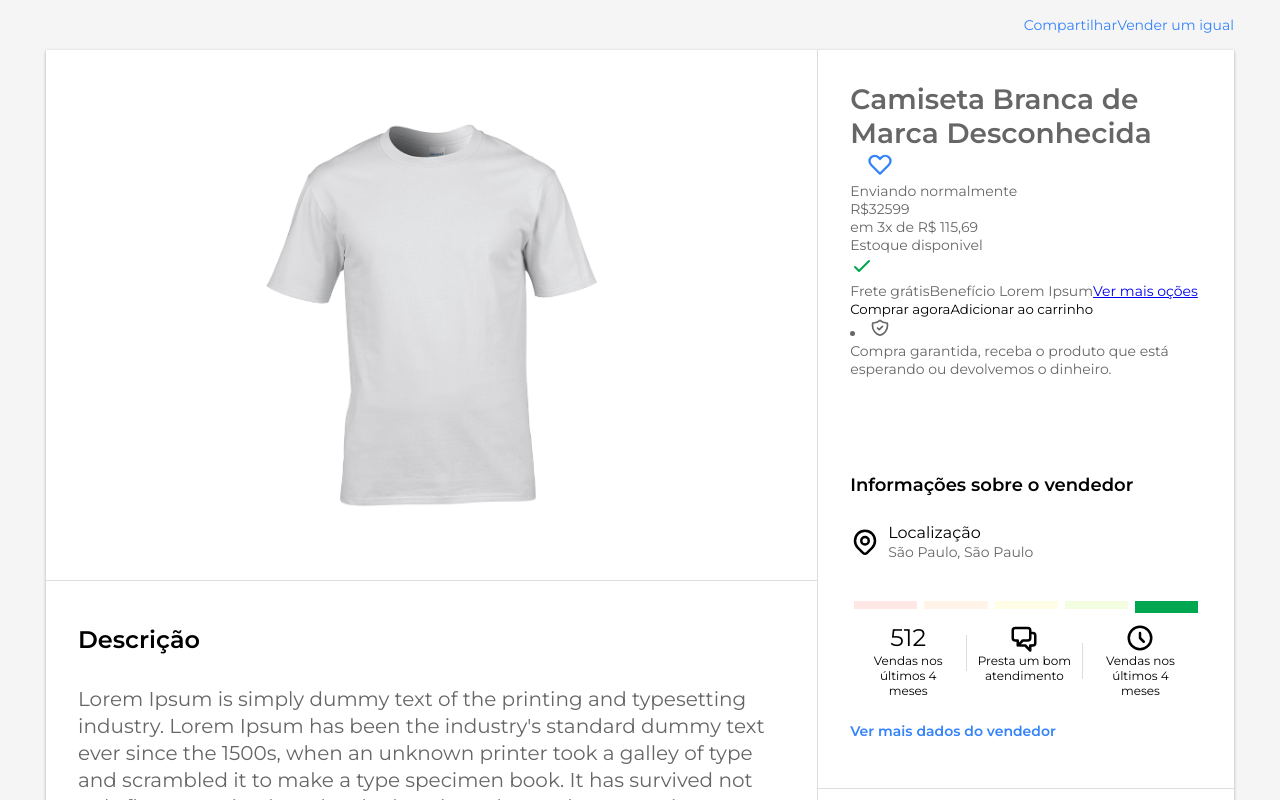
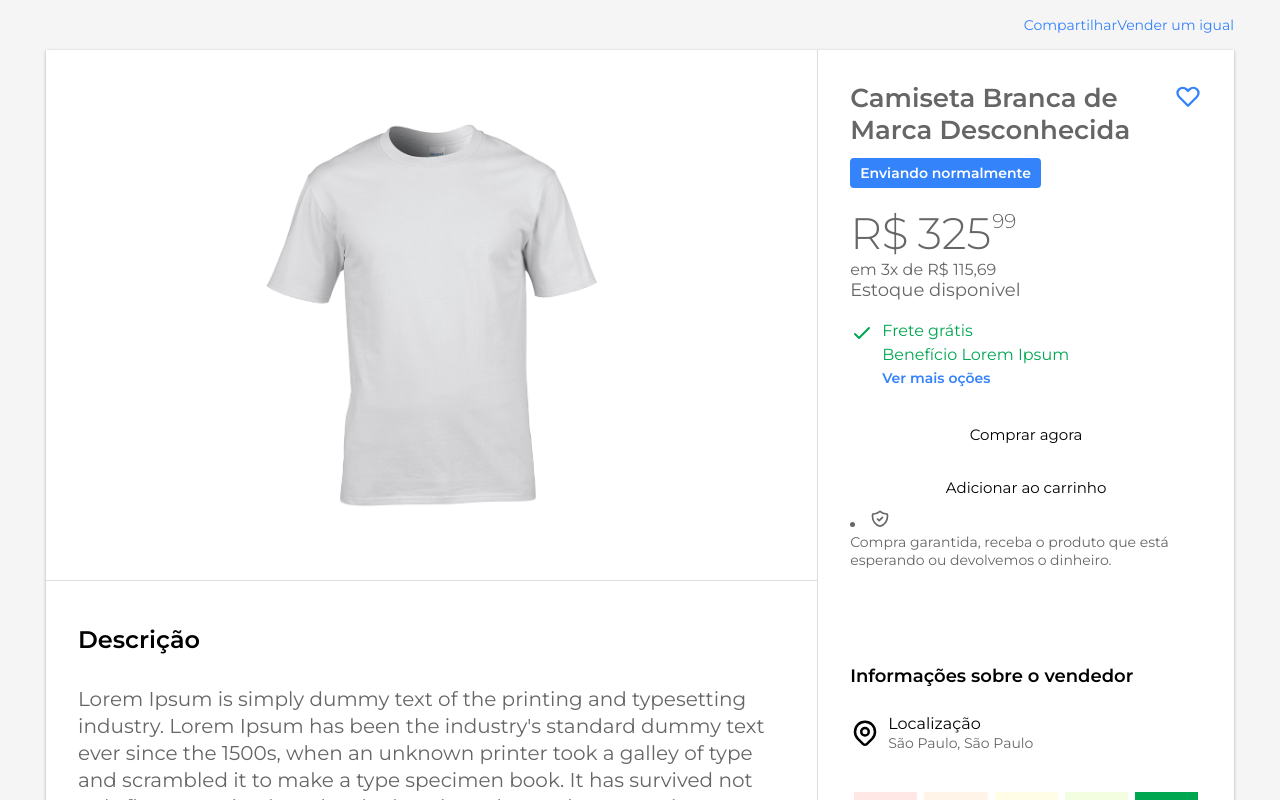
Before and after one commit to CharlesPereira1/UiClone-MercadoLivre, a React (Create React App) app: page / in a window 1280 px wide. Shown: the top 800 px of the page. Built offline with nearby package versions, Linux system fonts and the light colour scheme; the HTML template or start-up script is replaced by a standard one.

Commit message:
first project

```diff
--- a/src/components/ProductAction/index.tsx
+++ b/src/components/ProductAction/index.tsx
@@ -47,12 +47,14 @@ const ProductAction: React.FC = () => {
           <div>
             <span className="title">Frete grátis</span>
             <span className="details">Benefício Lorem Ipsum</span>
-            <a href="#">Ver mais oções</a>
+            <a href="#" className="more">
+              Ver mais oções
+            </a>
           </div>
         </MethodCard>
 
         <Actions>
-          <Button>Comprar agora</Button>
+          <Button solid>Comprar agora</Button>
           <Button>Adicionar ao carrinho</Button>
         </Actions>
 
--- a/src/components/ProductAction/styles.ts
+++ b/src/components/ProductAction/styles.ts
@@ -17,28 +17,96 @@ export const Codition = styled.div`
   margin-bottom: 16px;
 `;
 
-export const Row = styled.div``;
+export const Row = styled.div`
+  display: flex;
+  justify-content: space-between;
+
+  > h1 {
+    width: 100%;
+    font-size: 26px;
+    font-weight: 600;
+  }
+`;
 
 export const HeartIcon = styled(HiOutlineHeart)`
   width: 28px;
   height: 28px;
   color: var(--color-blue);
+  flex-shrink: 0;
 
   margin-left: 16px;
   cursor: pointer;
 `;
 
-export const DispatchTag = styled.div``;
+export const DispatchTag = styled.div`
+  margin-top: 12px;
+  background: var(--color-blue);
+  color: var(--color-white);
+  padding: 6px 10px;
+  border-radius: 4px;
+  font-size: 14px;
+  font-weight: 600;
+  width: fit-content;
+`;
 
-export const PriceCard = styled.div``;
+export const PriceCard = styled.div`
+  margin-top: 18px;
+  display: flex;
+  flex-direction: column;
+`;
 
-export const PriceRow = styled.div``;
+export const PriceRow = styled.div`
+  display: flex;
+  align-items: flex-start;
+  font-size: 44px;
+  font-weight: 300;
 
-export const InstallementsInfo = styled.div``;
+  .fraction {
+    margin-left: 8.8px;
+  }
+  .cent {
+    font-size: 20px;
+    padding-top: 3px;
+    margin-left: 1px;
+  }
+`;
 
-export const StockStatus = styled.div``;
+export const InstallementsInfo = styled.div`
+  font-size: 16px;
+`;
 
-export const MethodCard = styled.div``;
+export const StockStatus = styled.div`
+  font-size: 18px;
+  height: 24px;
+`;
+
+export const MethodCard = styled.div`
+  margin-top: 18px;
+  display: flex;
+
+  > div {
+    margin-left: 8px;
+    display: flex;
+    flex-direction: column;
+
+    .title {
+      color: var(--color-green);
+      font-size: 16px;
+    }
+    .details {
+      margin-top: 5px;
+      color: var(--color-green);
+      font-size: 16px;
+    }
+    .more {
+      margin-top: 5px;
+      color: var(--color-blue);
+      text-decoration: none;
+      font-size: 14px;
+      font-weight: 600;
+    }
+  }
+`;
 
 export const CheckIcon = styled(HiOutlineCheck)`
   width: 24px;
@@ -46,11 +114,24 @@ export const CheckIcon = styled(HiOutlineCheck)`
   color: var(--color-green);
 `;
 
-export const Actions = styled.div``;
+export const Actions = styled.div`
+  margin-top: 16px;
+  display: flex;
+  flex-direction: column;
+`;
 
 type ButtonProps = { solid?: boolean };
 
-export const Button = styled.button<ButtonProps>``;
+export const Button = styled.button<ButtonProps>`
+  display: flex;
+  align-items: center;
+  justify-content: center;
+
+  font-size: 15px;
+  border-radius: 4px;
+  padding: 12px 10px;
+  margin-top: 10px;
+`;
 
 export const Benefits = styled.div``;
 
```
